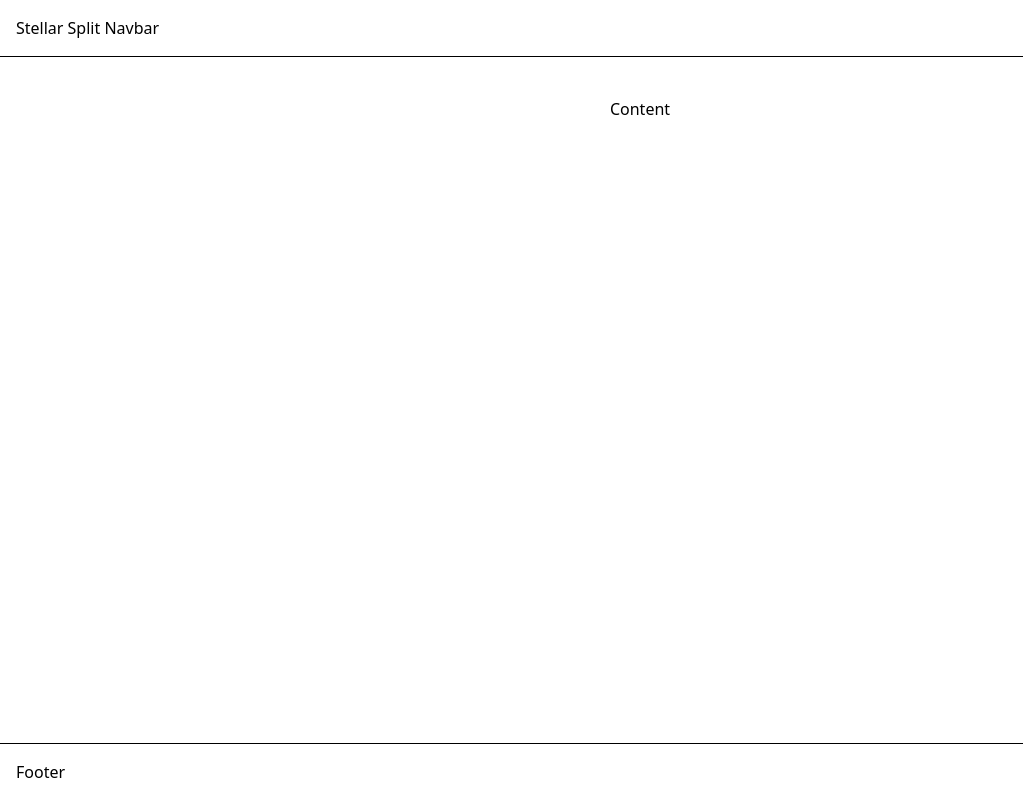
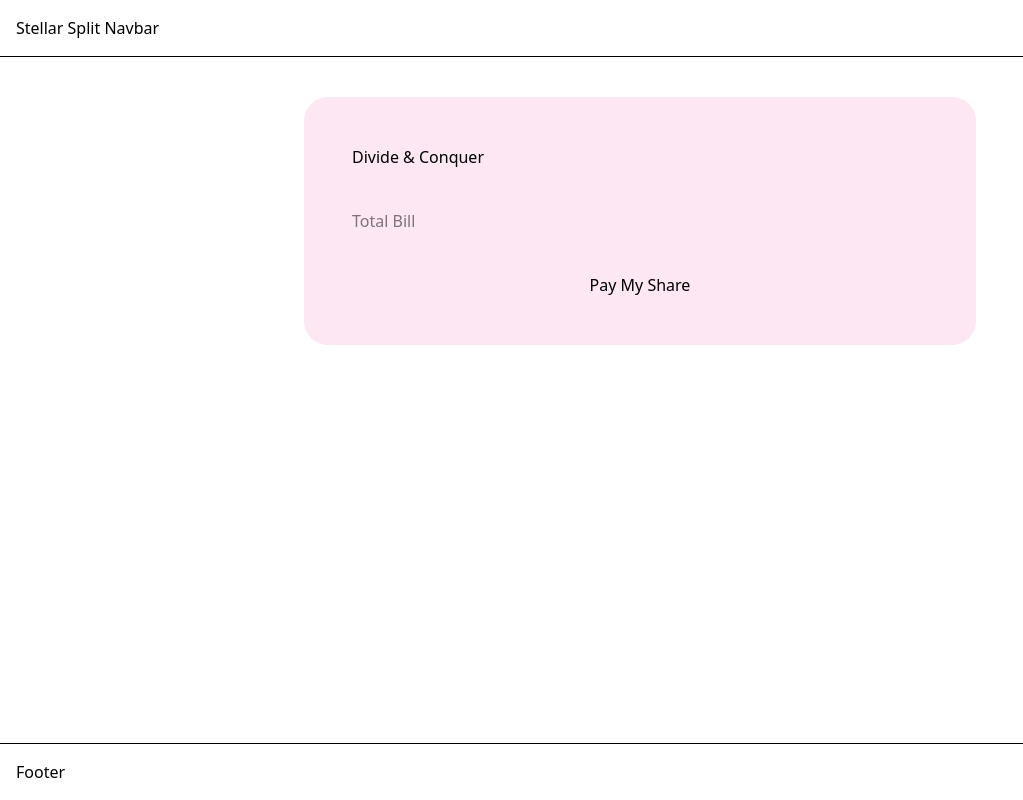
Before and after one commit to bapidas777/Stellar-Split, a Next.js app: page / in a window 1280 px wide. Shown: the whole page, without its empty margins (0-1023 px from the left). Built offline with nearby package versions, Linux system fonts and the light colour scheme.

Commit message:
Scaffold Split Bill form UI elements

```diff
--- a/app/page.tsx
+++ b/app/page.tsx
@@ -3,7 +3,13 @@ export default function Home() {
   return (
     <>
       <header className="sticky top-0 z-50 bg-white/80 p-4 border-b">Stellar Split Navbar</header>
-      <main className="py-10 flex justify-center items-start px-6 flex-1">Content</main>
+      <main className="py-10 flex justify-center items-start px-6 flex-1">
+<div className="w-full max-w-2xl bg-pink-100 rounded-3xl p-12 flex flex-col gap-10">
+  <h2>Divide & Conquer</h2>
+  <input type="number" placeholder="Total Bill" />
+  <button>Pay My Share</button>
+</div>
+</main>
       <footer className="mt-auto p-4 border-t">Footer</footer>
     </>
   );
```
